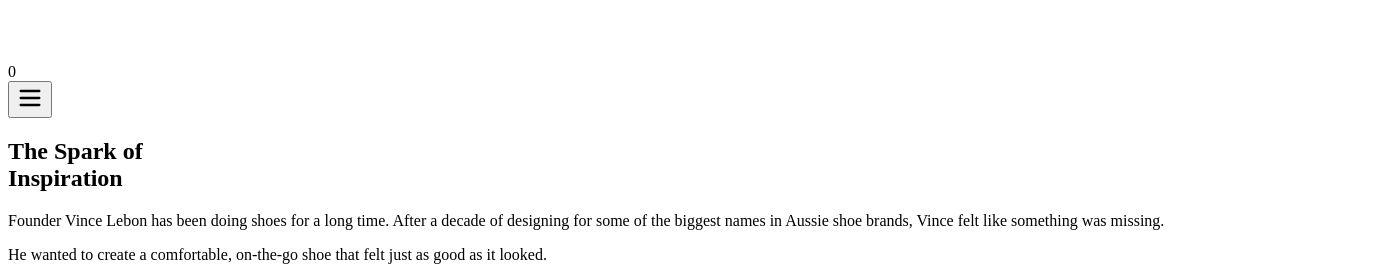
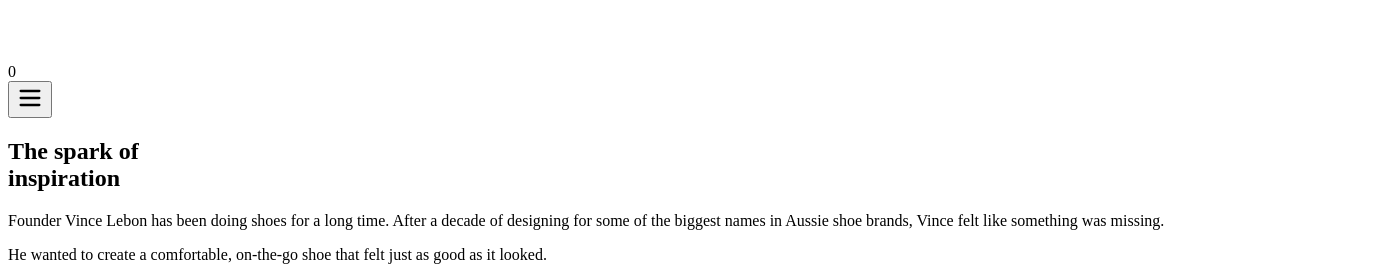
Before and after one commit to NimeshCK0310/DLAD, a Next.js app in the folder About/about/: page /about in a window 1280 px wide. Shown: the part 5200-5480 px from the top of the page, 1396 px wide, since content can reach past the window. Built offline with nearby package versions, Linux system fonts and the light colour scheme.

Commit message:
fix : Fixed the 'InteractiveScrollSection' component errror

```diff
--- a/About/about/app/page.tsx
+++ b/About/about/app/page.tsx
@@ -18,8 +18,9 @@ export default function About() {
         <CenterdHeroImage />
         <BrandStory />
         <InteractiveScrollSection />
+
+      <Footer />
       </main>
-      <Footer />
     </>
   );
 }
--- a/About/about/components/about/HeroSection.tsx
+++ b/About/about/components/about/HeroSection.tsx
@@ -13,7 +13,7 @@ const fadeInLeft = {
 
 export default function HeroSection() {
   return (
-    <section className="py-14 md:py-5 bg-[#e7e7e8] relative">
+    <section className="py-24 md:py-16 bg-[#e7e7e8] relative">
       <motion.div
         variants={fadeInLeft}
         initial="hidden"
@@ -22,15 +22,15 @@ export default function HeroSection() {
         className="relative z-10"
       >
         <motion.h1
-          className="mt-4 text-6xl md:text-8xl lg:text-9xl text-gray-900 text-left tracking-tight pl-6 pt-60"
+          className="mt-4 text-8xl md:text-[8rem] lg:text-[8rem] text-gray-900 text-left tracking-tight pl-15 pt-60"
           initial={{ opacity: 0, y: 100 }}
           whileInView={{ opacity: 1, y: 0 }}
           viewport={{ once: true }}
           transition={{ duration: 1.2, ease: "easeOut" }}
         >
-          The Spark of <br />
+          The spark of <br />
           <motion.span
-            className="mt-4 text-6xl md:text-8xl lg:text-9xl text-gray-900 text-left tracking-tight pl-6 pt-60"
+            className="mt-4 text-8xl md:text-[8rem] lg:text-[8rem] text-gray-900 text-left tracking-tight pl-6"
             animate={{
               backgroundPosition: ["0% 50%", "100% 50%", "0% 50%"],
             }}
@@ -39,13 +39,14 @@ export default function HeroSection() {
               repeat: Infinity,
             }}
           >
-            Inspiration
+            inspiration
           </motion.span>
         </motion.h1>
       </motion.div>
 
-      <motion.div
-        className="absolute top-20 right-20 w-32 h-32 bg-gradient-to-br from-blue-300/20 to-purple-300/20 rounded-full blur-2xl"
+      {/* Background animation (optional) */}
+      {/* <motion.div
+        className="absolute top-20 right-20 w-48 h-96 bg-gradient-to-br from-blue-300/20 to-purple-300/20 rounded-full blur-3xl"
         animate={{
           scale: [1, 1.2, 1],
           rotate: [0, 180, 360],
@@ -55,7 +56,7 @@ export default function HeroSection() {
           repeat: Infinity,
           ease: "easeInOut",
         }}
-      />
+      /> */}
     </section>
   );
 }
--- a/About/about/components/about/InteractiveScrollSection.tsx
+++ b/About/about/components/about/InteractiveScrollSection.tsx
@@ -143,7 +143,7 @@ export default function RollieScrollAligned() {
   return (
     <section
       ref={sectionRef}
-      className="relative min-h-[110vh] bg-white rounded-3xl  my-0 px-4 sm:px-8 lg:px-24 py-8 pb-10"
+      className="relative min-h-[110vh] bg-white rounded-3xl my-0 px-4 sm:px-8 lg:px-24 py-8 pb-10 mb-24"
     >
       <div className="sticky top-0 h-screen w-full flex flex-col lg:flex-row justify-between items-start gap-8">
         <div className="flex flex-col items-start gap-4 lg:w-1/2">
--- a/About/about/components/footer/Footer.tsx
+++ b/About/about/components/footer/Footer.tsx
@@ -20,7 +20,7 @@ const containerVariants: Variants = {
 
 const Footer: React.FC = () => {
   return (
-    <footer className="bg-white border-t border-gray-200 rounded-t-3xl pt-8">
+    <footer className="bg-white border-t border-gray-200 rounded-t-3xl pt-5">
       <motion.div
         variants={containerVariants}
         initial="hidden"
```
